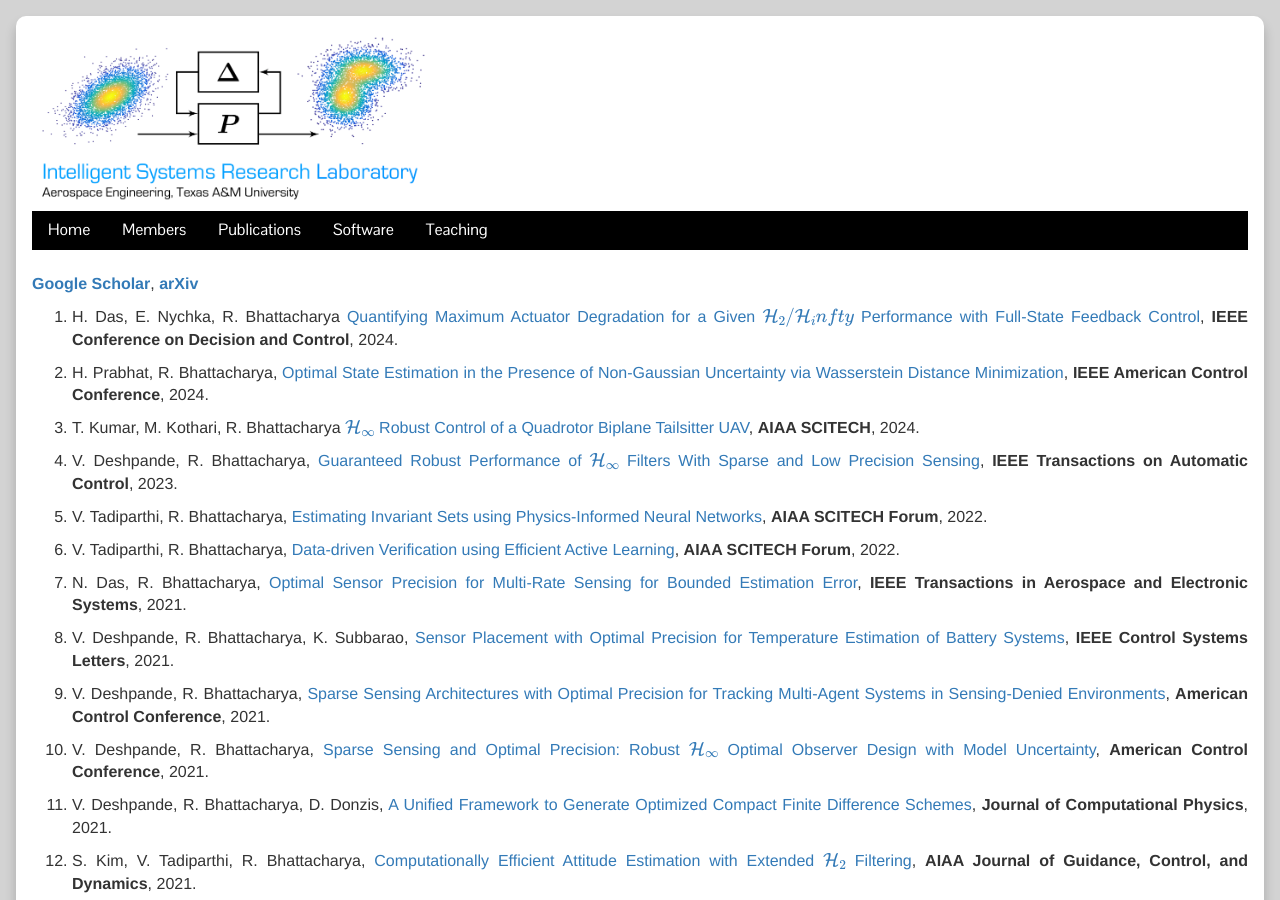
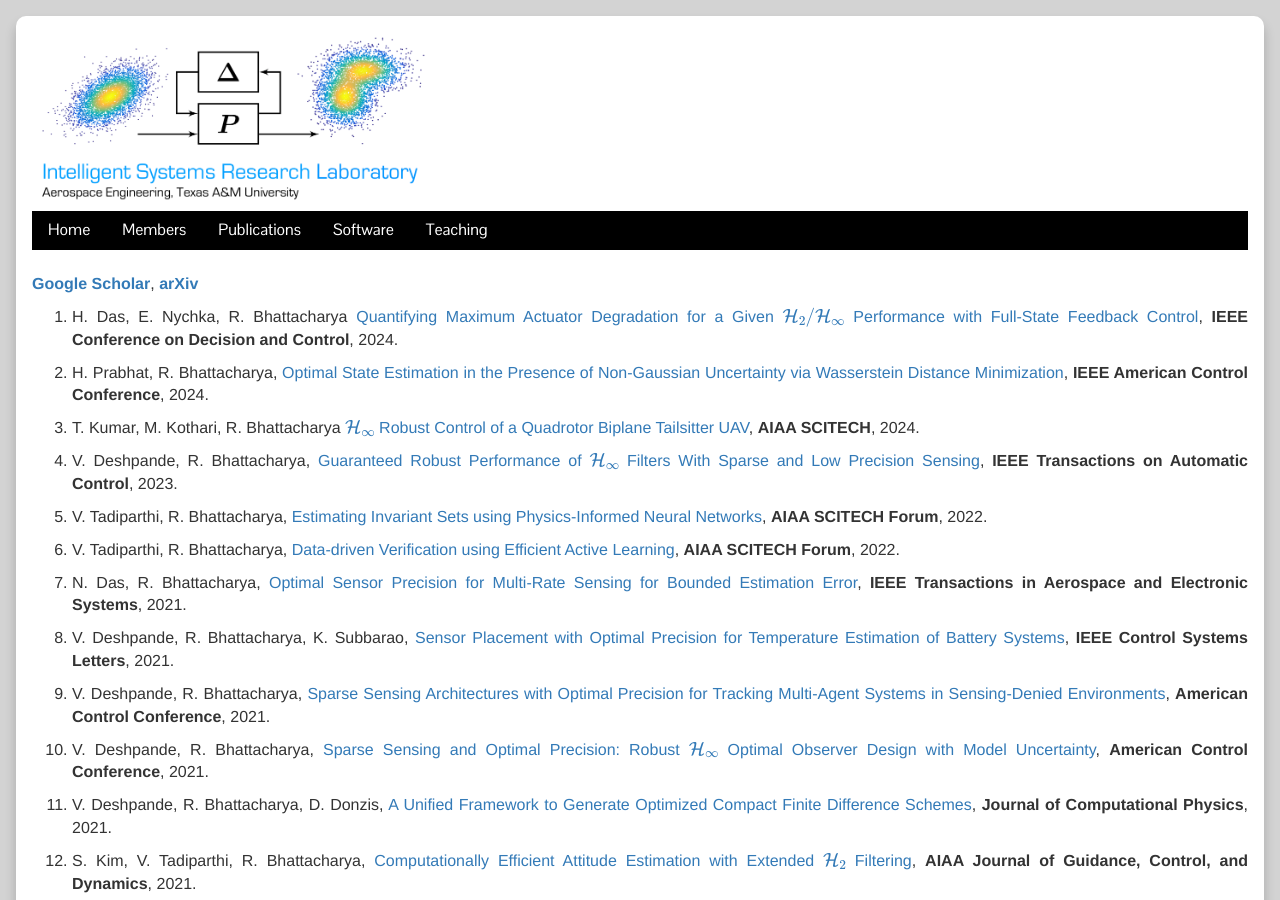
Before and after one commit to isrlab/isrlab.github.io, a Jekyll site: the page built from 03 publications.md, in a window 1280 px wide and 900 px high. Built offline with Jekyll 4.4.1, drawn with Linux system fonts in a browser that asks for light colours; nearby versions of some CDN libraries.

Commit message:
Updated pubs

```diff
--- a/03 publications.md
+++ b/03 publications.md
@@ -6,7 +6,7 @@ permalink: /publications.html
 
 [**Google Scholar**](http://scholar.google.com/citations?user=2LF_sqEAAAAJ),  [**arXiv**](https://arxiv.org/search/?query=raktim+bhattacharya&searchtype=all&source=header)
 
-1. H. Das, E. Nychka, R. Bhattacharya [Quantifying Maximum Actuator Degradation for a Given $$\mathcal{H}_2/\mathcal{H}_infty$$ Performance with Full-State Feedback Control](https://arxiv.org/abs/2403.01333), **IEEE Conference on Decision and Control**, 2024.
+1. H. Das, E. Nychka, R. Bhattacharya [Quantifying Maximum Actuator Degradation for a Given $$\mathcal{H}_2/\mathcal{H}_\infty$$ Performance with Full-State Feedback Control](https://arxiv.org/abs/2403.01333), **IEEE Conference on Decision and Control**, 2024.
 
 1. H. Prabhat, R. Bhattacharya, [Optimal State Estimation in the Presence of Non-Gaussian Uncertainty via Wasserstein Distance Minimization](https://arxiv.org/pdf/2403.13828), **IEEE American Control Conference**, 2024.
 
```
